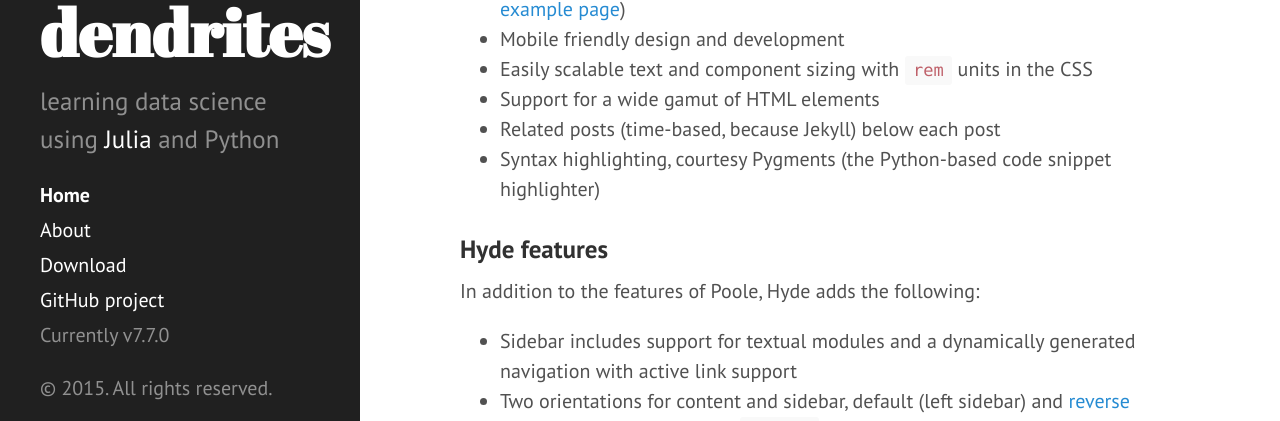
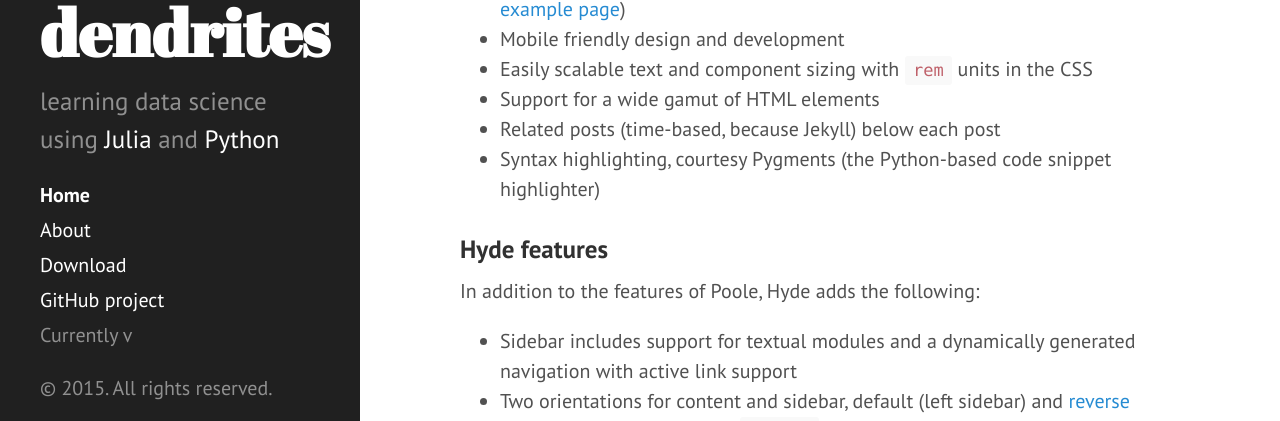
Before and after one commit to aflyax/aflyax.github.io, a Jekyll site: the page built from index.html, in a window 1280 px wide. Shown: the part 457-878 px from the top of the page. Built offline with Jekyll 4.4.1, drawn with Linux system fonts in a browser that asks for light colours; Markdown is read by kramdown in place of the engine named in the settings; the list of posts is cut into pages by our own code; some of the changed lines change nothing that is shown.

Commit message:
config, favicon

```diff
--- a/_config.yml
+++ b/_config.yml
@@ -9,7 +9,7 @@ relative_permalinks: true
 # Setup
 title:            data dendrites
 tagline:          'learning data science in Julia and Python'
-description:      'learning data science using <a href="julialang.org" target="_blank">Julia</a> and Python'
+description:      'learning data science using <a href="julialang.org" target="_blank">Julia</a> and <a href="http://nbviewer.ipython.org/github/gumption/Python_for_Data_Science/blob/master/Python_for_Data_Science_all.ipynb" target="_blank">Python</a>'
 url:              http://aflyax.github.io
 baseurl:          /
 
@@ -20,7 +20,7 @@ author:
 paginate:         5
 
 # Custom vars
-version:          7.7.0
+#version:          7.7.0
 
 github:
   repo:           https://github.com/aflyax
```
Also changed, not shown: public/favicon.ico.
